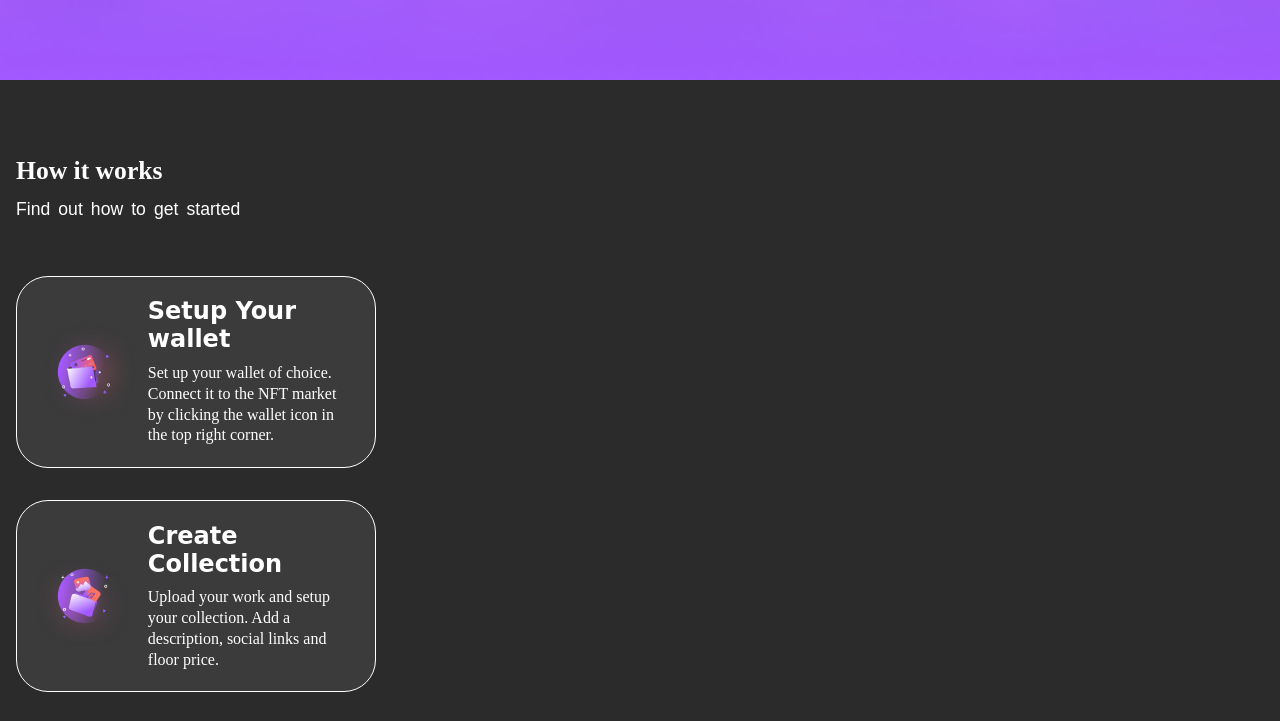
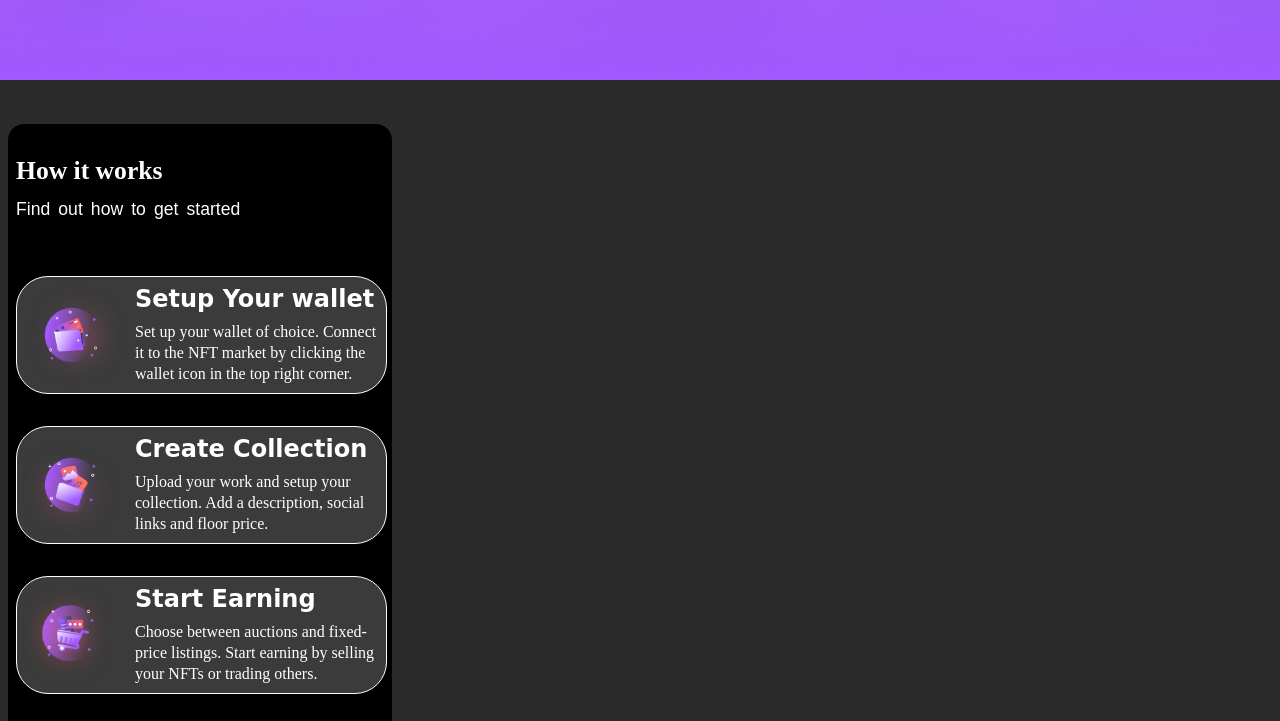
Before and after one commit to JaxTheDev521/NFT-MARKET-PLACE, a plain HTML site: page index.html in a window 1280 px wide. Shown: the part 7100-7821 px from the top of the page. Drawn offline with Linux system fonts and the light colour scheme; a web font is replaced by a local one.

Commit message:
initial commit

```diff
--- a/style.css
+++ b/style.css
@@ -471,6 +471,8 @@ body {
   width: 100%;
   padding-top: 2rem;
   padding-left: 0.5rem;
+  background: #000;
+    border-radius: 1rem;
 }
 .scissors1 {
   display: flex;
@@ -482,7 +484,7 @@ body {
   background: #3b3b3b;
   margin-bottom: 2rem;
   border-radius: 2rem;
-  padding: 0.8rem;
+  width: 103%;
 }
 .sick {
   padding: 0.5rem;
```
